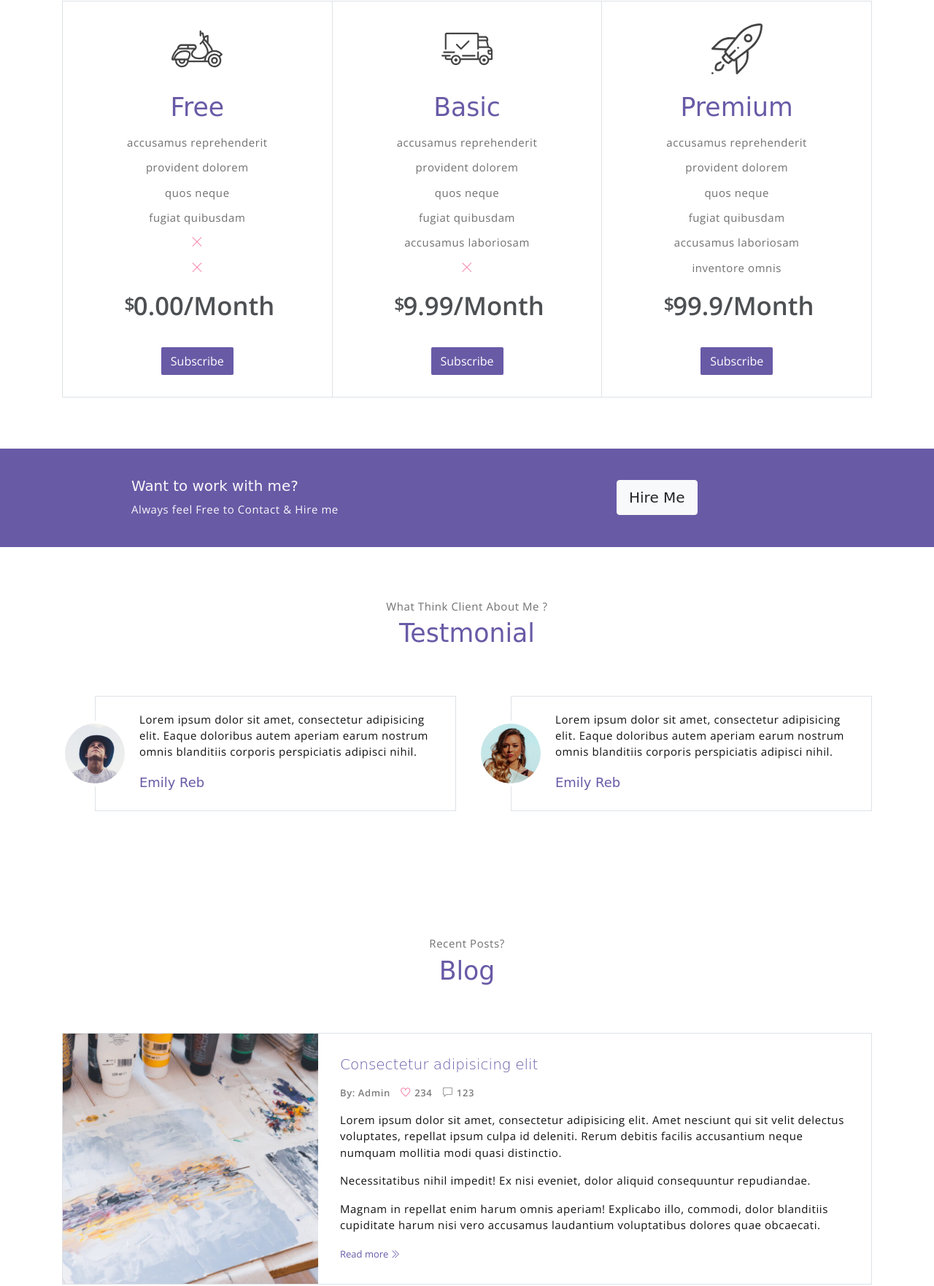
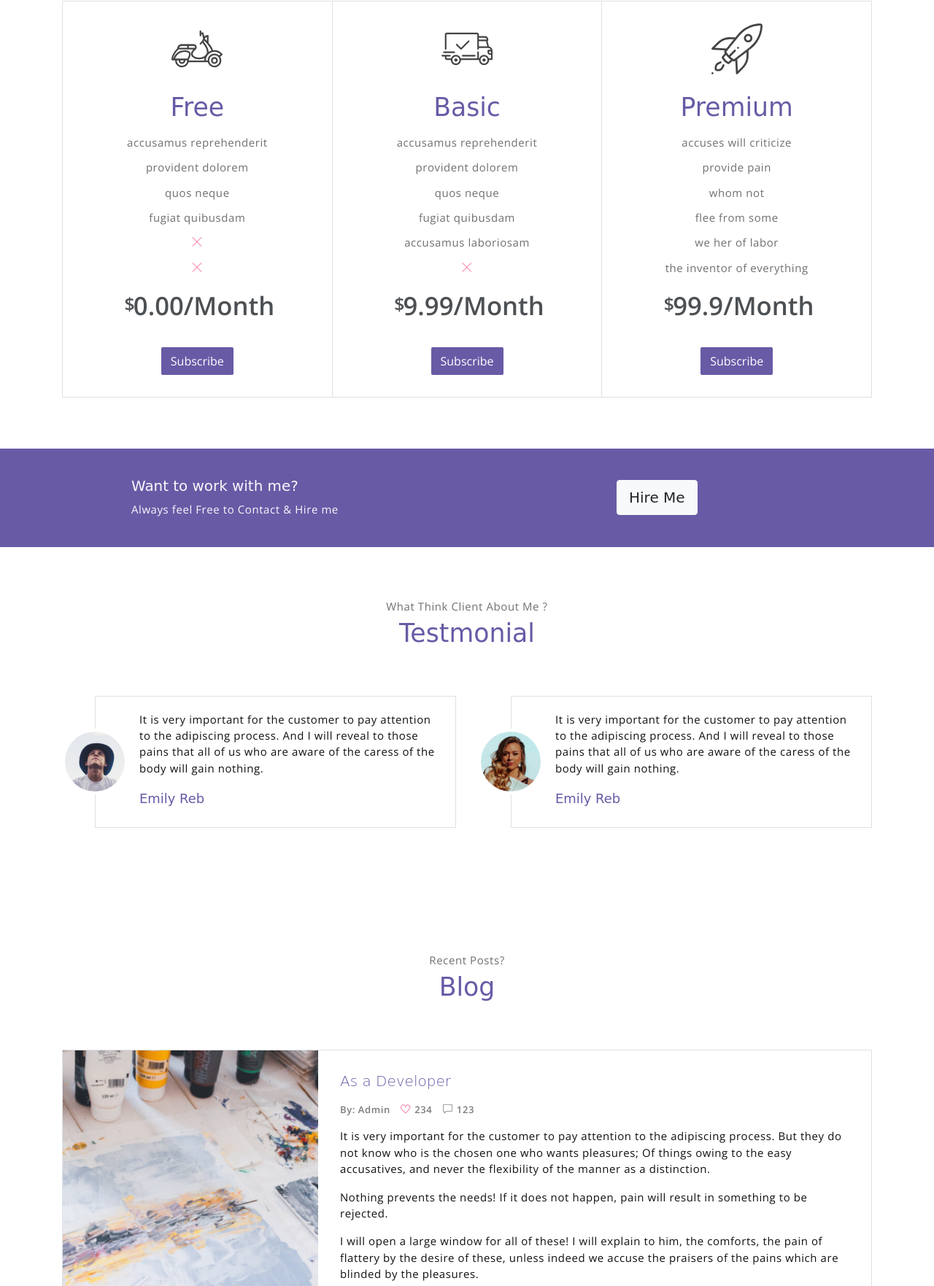
Before and after one commit to TheInfinityGod/AmiteshKumar, a website: page index.html in a window 1280 px wide. Shown: the part 2616-4379 px from the top of the page at 73% size. Drawn offline with nearby package versions, Linux system fonts and the light colour scheme; a web font is replaced by a local one.

Commit message:
Translationn added

```diff
--- a/index.html
+++ b/index.html
@@ -96,7 +96,7 @@
                         <div class="body">
                             <img src="assets/imgs/pencil-case.svg" alt="Download free bootstrap 4 landing page, free boootstrap 4 templates, Download free bootstrap 4.1 landing page, free boootstrap 4.1.1 templates, meyawo Landing page" class="icon">
                             <h6 class="title">Adipisicing</h6>
-                            <p class="subtitle">Labore velit culpa adipisci excepturi consequuntur itaque in nam molestias dolorem iste quod.</p>
+                            <p class="subtitle">He wants to work hard to get the blame that will result in trouble and pain.</p>
                         </div>
                     </div>
                 </div>
@@ -105,7 +105,7 @@
                         <div class="body">
                             <img src="assets/imgs/responsive.svg" alt="Download free bootstrap 4 landing page, free boootstrap 4 templates, Download free bootstrap 4.1 landing page, free boootstrap 4.1.1 templates, meyawo Landing page" class="icon">
                             <h6 class="title">Sapiente</h6>
-                            <p class="subtitle">Labore velit culpa adipisci excepturi consequuntur itaque in nam molestias dolorem iste quod.</p>
+                            <p class="subtitle">He wants to work hard to get the blame that will result in trouble and pain.</p>
                         </div>
                     </div>
                 </div>
@@ -114,7 +114,7 @@
                         <div class="body">
                             <img src="assets/imgs/toolbox.svg" alt="Download free bootstrap 4 landing page, free boootstrap 4 templates, Download free bootstrap 4.1 landing page, free boootstrap 4.1.1 templates, meyawo Landing page" class="icon">
                             <h6 class="title">Placeat</h6>
-                            <p class="subtitle">Labore velit culpa adipisci excepturi consequuntur itaque in nam molestias dolorem iste quod.</p>
+                            <p class="subtitle">He wants to work hard to get the blame that will result in trouble and pain.</p>
                         </div>
                     </div>
                 </div>
@@ -123,7 +123,7 @@
                         <div class="body">
                             <img src="assets/imgs/analytics.svg" alt="Download free bootstrap 4 landing page, free boootstrap 4 templates, Download free bootstrap 4.1 landing page, free boootstrap 4.1.1 templates, meyawo Landing page" class="icon">
                             <h6 class="title">Iusto</h6>
-                            <p class="subtitle">Labore velit culpa adipisci excepturi consequuntur itaque in nam molestias dolorem iste quod.</p>
+                            <p class="subtitle">He wants to work hard to get the blame that will result in trouble and pain.</p>
                         </div>
                     </div>
                 </div>
@@ -231,12 +231,12 @@
                     <div class="pricing-card-body">
                         <h6 class="pricing-card-title">Premium</h6>
                         <div class="pricing-card-list">
-                            <p>accusamus reprehenderit</p>
-                            <p>provident dolorem </p>
-                            <p>quos neque</p>
-                            <p>fugiat quibusdam</p>
-                            <p>accusamus laboriosam</p>
-                            <p>inventore omnis</p>
+                            <p>accuses will criticize</p>
+                            <p>provide pain </p>
+                            <p>whom not</p>
+                            <p>flee from some</p>
+                            <p>we her of labor</p>
+                            <p>the inventor of everything</p>
                         </div>
                     </div>
                     <div class="pricing-card-footer">
@@ -281,7 +281,7 @@
                             <img src="assets/imgs/avatar2.jpg" class="testimonial-card-img" alt="Download free bootstrap 4 landing page, free boootstrap 4 templates, Download free bootstrap 4.1 landing page, free boootstrap 4.1.1 templates, meyawo Landing page">
                         </div>
                         <div class="testimonial-card-body">
-                            <p class="testimonial-card-subtitle">Lorem ipsum dolor sit amet, consectetur adipisicing elit. Eaque doloribus autem aperiam earum nostrum omnis blanditiis corporis perspiciatis adipisci nihil.</p>
+                            <p class="testimonial-card-subtitle">It is very important for the customer to pay attention to the adipiscing process. And I will reveal to those pains that all of us who are aware of the caress of the body will gain nothing.</p>
                             <h6 class="testimonial-card-title">Emily Reb</h6>
                         </div>
                     </div>
@@ -292,7 +292,7 @@
                             <img src="assets/imgs/avatar3.jpg" class="testimonial-card-img" alt="Download free bootstrap 4 landing page, free boootstrap 4 templates, Download free bootstrap 4.1 landing page, free boootstrap 4.1.1 templates, meyawo Landing page">
                         </div>
                         <div class="testimonial-card-body">
-                            <p class="testimonial-card-subtitle">Lorem ipsum dolor sit amet, consectetur adipisicing elit. Eaque doloribus autem aperiam earum nostrum omnis blanditiis corporis perspiciatis adipisci nihil.</p>
+                            <p class="testimonial-card-subtitle">It is very important for the customer to pay attention to the adipiscing process. And I will reveal to those pains that all of us who are aware of the caress of the body will gain nothing.</p>
                             <h6 class="testimonial-card-title">Emily Reb</h6>
                         </div>
                     </div>
@@ -313,17 +313,17 @@
                     <img src="assets/imgs/img-1.jpg" class="blog-card-img" alt="Download free bootstrap 4 landing page, free boootstrap 4 templates, Download free bootstrap 4.1 landing page, free boootstrap 4.1.1 templates, meyawo Landing page">
                 </div>
                 <div class="blog-card-body">
-                    <h5 class="blog-card-title">Consectetur adipisicing elit</h6>
+                    <h5 class="blog-card-title">As a Developer</h6>
 
                     <p class="blog-card-caption">
                         <a href="#">By: Admin</a>
                         <a href="#"><i class="ti-heart text-danger"></i> 234</a>
                         <a href="#"><i class="ti-comment"></i> 123</a>
                     </p>
-                    <p>Lorem ipsum dolor sit amet, consectetur adipisicing elit. Amet nesciunt qui sit velit delectus voluptates, repellat ipsum culpa id deleniti. Rerum debitis facilis accusantium neque numquam mollitia modi quasi distinctio.</p>
+                    <p>It is very important for the customer to pay attention to the adipiscing process. But they do not know who is the chosen one who wants pleasures; Of things owing to the easy accusatives, and never the flexibility of the manner as a distinction.</p>
 
-                    <p><b>Necessitatibus nihil impedit! Ex nisi eveniet, dolor aliquid consequuntur repudiandae.</b></p>
-                    <p>Magnam in repellat enim harum omnis aperiam! Explicabo illo, commodi, dolor blanditiis cupiditate harum nisi vero accusamus laudantium voluptatibus dolores quae obcaecati.</p>
+                    <p><b>Nothing prevents the needs! If it does not happen, pain will result in something to be rejected.</b></p>
+                    <p>I will open a large window for all of these! I will explain to him, the comforts, the pain of flattery by the desire of these, unless indeed we accuse the praisers of the pains which are blinded by the pleasures.</p>
 
                     <a href="#" class="blog-card-link">Read more <i class="ti-angle-double-right"></i></a>
                 </div>
@@ -343,7 +343,7 @@
                         <a href="#"><i class="ti-comment"></i> 264</a>
                     </p>
 
-                    <p>Lorem ipsum dolor sit amet, consectetur adipisicing elit. Impedit excepturi laborum enim, vitae ipsam atque eum, ad iusto consequuntur voluptas, esse doloribus. Perferendis porro quisquam vitae exercitationem aliquid, minus eos laborum repudiandae, cumque debitis iusto omnis praesentium? Laborum placeat sit adipisci illum tempore maxime, esse qui quae? Molestias excepturi corporis similique doloribus. Esse vitae earum architecto nulla non dolores illum at perspiciatis quod, et deleniti cupiditate reiciendis harum facere, delectus eum commodi soluta distinctio sit repudiandae possimus sunt. Ipsum, rem.</p>
+                    <p>It is very important for the customer to pay attention to the adipiscing process. For it hinders the taking of labors, life itself and him, to the just result of pleasure, being in pains. Can any one endure the exercise of life any more, less to reject those labors, as you owe to the just of all present? It may be of great difficulty to obtain it at the most time, to be who what? He will suffer from physical and similar pains. To be the architect of their lives is no pain, but to see that, and to be softened by the desire to reject these things, we can reject him as the chosen one of convenience, the distinction being resolved. The very thing..</p>
 
                     <a href="#" class="blog-card-link">Read more <i class="ti-angle-double-right"></i></a>
                 </div>
@@ -380,10 +380,10 @@
     <!-- footer -->
     <div class="container">
         <footer class="footer">
-            <p class="mb-0">Copyright <script>document.write(new Date().getFullYear())</script> &copy; <a href="http://www.devcrud.com">DevCRUD</a></p>
+            <p class="mb-0">Copyright <script>document.write(new Date().getFullYear())</script> &copy; <a href="https://twitter.com/TheInfinityGod">åm</a></p>
             <div class="social-links text-right m-auto ml-sm-auto">
                 <a href="javascript:void(0)" class="link"><i class="ti-facebook"></i></a>
-                <a href="javascript:void(0)" class="https://twitter.com/TheInfinityGod"><i class="ti-twitter-alt"></i></a>
+                <a href="https://twitter.com/TheInfinityGod" class="Link"><i class="ti-twitter-alt"></i></a>
                 <a href="javascript:void(0)" class="link"><i class="ti-google"></i></a>
                 <a href="javascript:void(0)" class="link"><i class="ti-pinterest-alt"></i></a>
                 <a href="javascript:void(0)" class="link"><i class="ti-instagram"></i></a>
```
